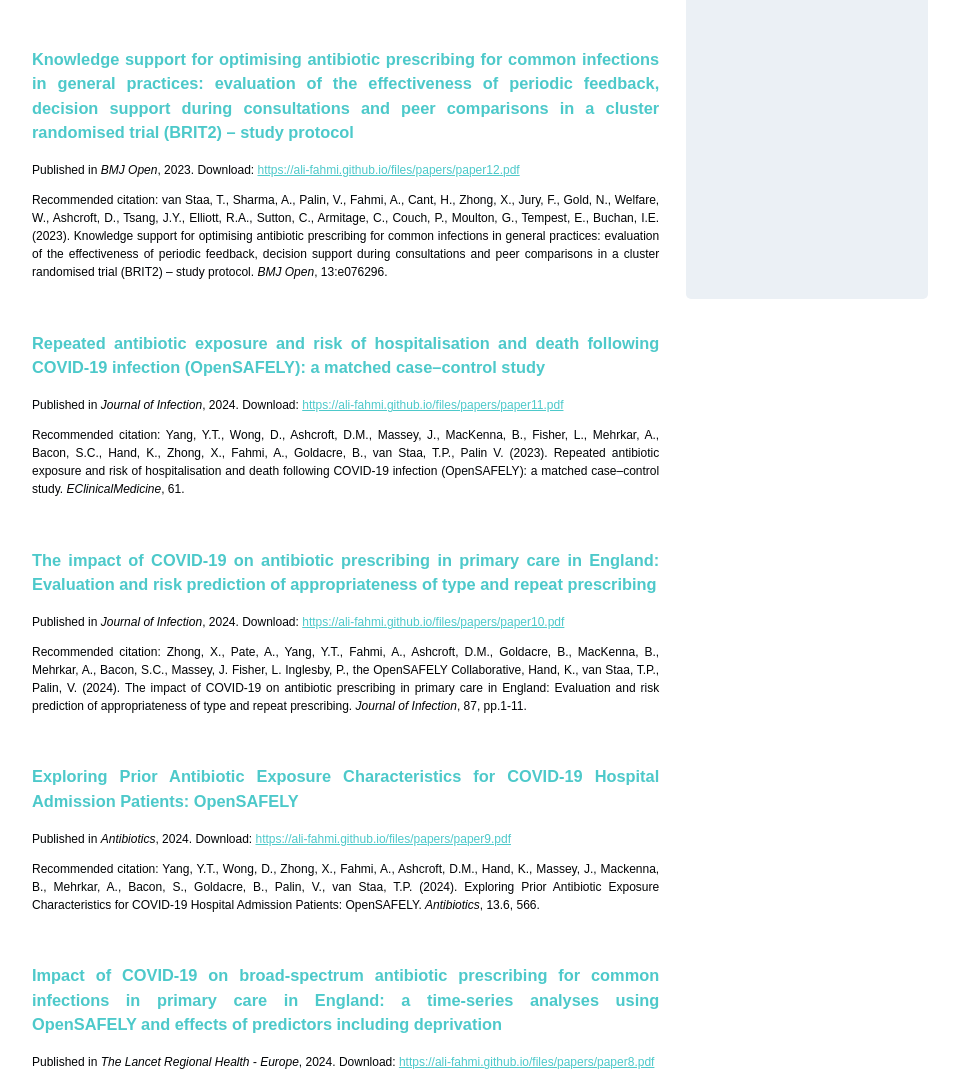
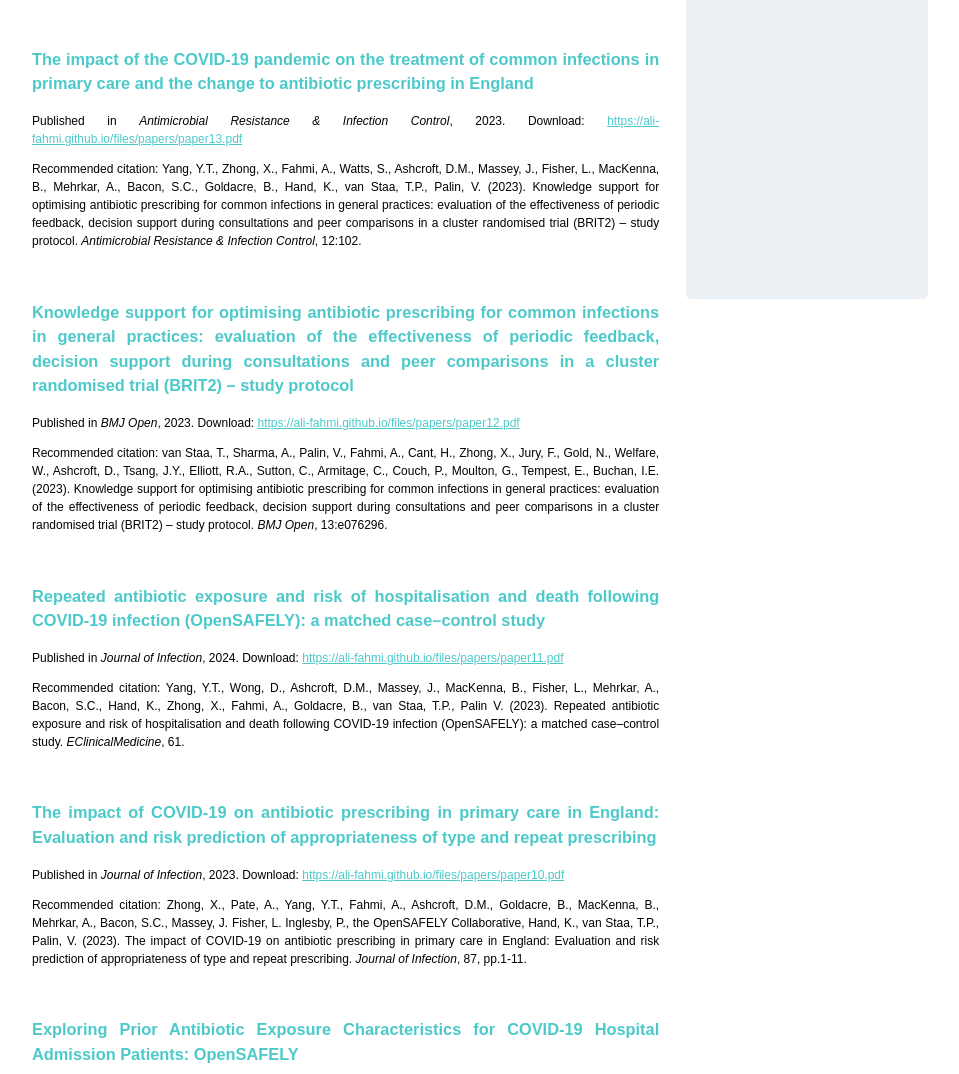
Before and after one commit to ali-fahmi/ali-fahmi.github.io, a plain HTML site: page publications.html in a window 1280 px wide. Shown: the part 395-1469 px from the top of the page, without its empty margins (160-1119 px from the left). Drawn offline with Linux system fonts and the light colour scheme; some icons are missing.

Commit message:
add change ab paper to pubs

```diff
--- a/publications.html
+++ b/publications.html
@@ -41,6 +41,12 @@
 					pandemic on hospital admission related to common infections: Risk prediction models to tackle antimicrobial resistance in primary care. <i>PLOS One</i>, 19.12, e0311515.</p>
 
 
+					</br><h3 align="justify"><a href="https://link.springer.com/article/10.1186/s13756-023-01280-6">The impact of the COVID-19 pandemic on the treatment of common infections in primary care and the change to antibiotic prescribing in England</a></h3>
+					<p align="justify" style="font-size:12px;">Published in <i>Antimicrobial Resistance & Infection Control</i>, 2023. Download: <a href="/files/papers/paper13.pdf"><u>https://ali-fahmi.github.io/files/papers/paper13.pdf</u></a></p>
+					<p align="justify" style="font-size:12px;">Recommended citation: Yang, Y.T., Zhong, X., Fahmi, A., Watts, S., Ashcroft, D.M., Massey, J., Fisher, L., MacKenna, B., Mehrkar, A., Bacon, S.C., Goldacre, B., Hand, K., van Staa, T.P., Palin, V. (2023).
+					Knowledge support for optimising antibiotic prescribing for common infections in general practices: evaluation of the effectiveness of periodic feedback, decision support during consultations and peer comparisons in a cluster randomised trial (BRIT2) – study protocol. <i>Antimicrobial Resistance & Infection Control</i>, 12:102.</p>
+
+
 					</br><h3 align="justify"><a href="https://bmjopen.bmj.com/content/13/8/e076296.abstract">Knowledge support for optimising antibiotic prescribing for common infections in general practices: evaluation of the effectiveness of periodic feedback, decision support during consultations and peer comparisons in a cluster randomised trial (BRIT2) – study protocol</a></h3>
 					<p align="justify" style="font-size:12px;">Published in <i>BMJ Open</i>, 2023. Download: <a href="/files/papers/paper12.pdf"><u>https://ali-fahmi.github.io/files/papers/paper12.pdf</u></a></p>
 					<p align="justify" style="font-size:12px;">Recommended citation: van Staa, T., Sharma, A., Palin, V., Fahmi, A., Cant, H., Zhong, X., Jury, F., Gold, N., Welfare, W., Ashcroft, D., Tsang, J.Y., Elliott, R.A., Sutton, C., Armitage, C., Couch, P., Moulton, G., Tempest, E., Buchan, I.E. (2023).
@@ -54,8 +60,8 @@
 
 
 					</br><h3 align="justify"><a href="https://www.sciencedirect.com/science/article/pii/S0163445323002888">The impact of COVID-19 on antibiotic prescribing in primary care in England: Evaluation and risk prediction of appropriateness of type and repeat prescribing</a></h3>
-					<p align="justify" style="font-size:12px;">Published in <i>Journal of Infection</i>, 2024. Download: <a href="/files/papers/paper10.pdf"><u>https://ali-fahmi.github.io/files/papers/paper10.pdf</u></a></p>
-					<p align="justify" style="font-size:12px;">Recommended citation: Zhong, X., Pate, A., Yang, Y.T., Fahmi, A., Ashcroft, D.M., Goldacre, B., MacKenna, B., Mehrkar, A., Bacon, S.C., Massey, J. Fisher, L. Inglesby, P., the OpenSAFELY Collaborative, Hand, K., van Staa, T.P., Palin, V. (2024).
+					<p align="justify" style="font-size:12px;">Published in <i>Journal of Infection</i>, 2023. Download: <a href="/files/papers/paper10.pdf"><u>https://ali-fahmi.github.io/files/papers/paper10.pdf</u></a></p>
+					<p align="justify" style="font-size:12px;">Recommended citation: Zhong, X., Pate, A., Yang, Y.T., Fahmi, A., Ashcroft, D.M., Goldacre, B., MacKenna, B., Mehrkar, A., Bacon, S.C., Massey, J. Fisher, L. Inglesby, P., the OpenSAFELY Collaborative, Hand, K., van Staa, T.P., Palin, V. (2023).
 					The impact of COVID-19 on antibiotic prescribing in primary care in England: Evaluation and risk prediction of appropriateness of type and repeat prescribing. <i>Journal of Infection</i>, 87, pp.1-11.</p>
 
 
```
